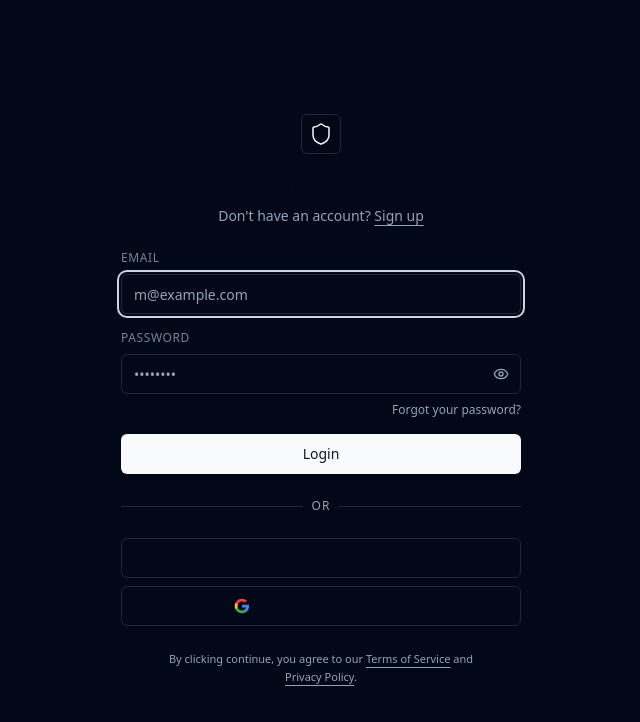
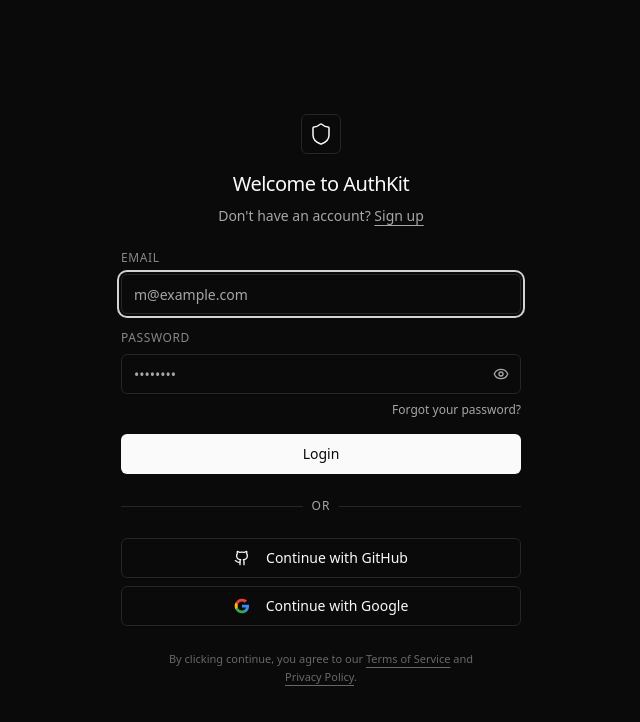
Before and after one commit to yousefbustamiii/AuthKit, a React (Vite) app in the folder client/web/: page /login in a window 1280 px wide. Shown: the top 722 px of the page, without its empty margins (319-959 px from the left). Built offline with nearby package versions, Linux system fonts and the light colour scheme; no server answers.

Commit message:
UI Consistency Update

```diff
--- a/client/web/src/components/shared/oauth_buttons.tsx
+++ b/client/web/src/components/shared/oauth_buttons.tsx
@@ -44,7 +44,7 @@
     <Button
       type="button"
       variant="outline"
-      className="w-full"
+      className="w-full text-foreground"
       onClick={handle_click}
       disabled={loading}
     >
@@ -71,7 +71,7 @@
     <Button
       type="button"
       variant="outline"
-      className="w-full"
+      className="w-full text-foreground"
       onClick={handle_click}
       disabled={loading}
     >
--- a/client/web/src/index.css
+++ b/client/web/src/index.css
@@ -27,25 +27,25 @@
   }
 
   .dark {
-    --background: 222.2 84% 4.9%;
-    --foreground: 210 40% 98%;
-    --card: 222.2 84% 4.9%;
-    --card-foreground: 210 40% 98%;
-    --popover: 222.2 84% 4.9%;
-    --popover-foreground: 210 40% 98%;
-    --primary: 210 40% 98%;
-    --primary-foreground: 222.2 47.4% 11.2%;
-    --secondary: 217.2 32.6% 17.5%;
-    --secondary-foreground: 210 40% 98%;
-    --muted: 217.2 32.6% 17.5%;
-    --muted-foreground: 215 20.2% 65.1%;
-    --accent: 217.2 32.6% 17.5%;
-    --accent-foreground: 210 40% 98%;
+    --background: 0 0% 4%;
+    --foreground: 0 0% 98%;
+    --card: 0 0% 4%;
+    --card-foreground: 0 0% 98%;
+    --popover: 0 0% 4%;
+    --popover-foreground: 0 0% 98%;
+    --primary: 0 0% 98%;
+    --primary-foreground: 0 0% 4%;
+    --secondary: 0 0% 12%;
+    --secondary-foreground: 0 0% 98%;
+    --muted: 0 0% 12%;
+    --muted-foreground: 0 0% 65%;
+    --accent: 0 0% 12%;
+    --accent-foreground: 0 0% 98%;
     --destructive: 0 62.8% 30.6%;
-    --destructive-foreground: 210 40% 98%;
-    --border: 217.2 32.6% 17.5%;
-    --input: 217.2 32.6% 17.5%;
-    --ring: 212.7 26.8% 83.9%;
+    --destructive-foreground: 0 0% 98%;
+    --border: 0 0% 15%;
+    --input: 0 0% 15%;
+    --ring: 0 0% 83%;
   }
 }
 
--- a/client/web/src/pages/login/login_page.tsx
+++ b/client/web/src/pages/login/login_page.tsx
@@ -44,10 +44,10 @@
         <div className="flex h-10 w-10 items-center justify-center rounded-md border bg-background mb-2">
           <Shield className="h-6 w-6 text-foreground" strokeWidth={1.5} />
         </div>
-        <h1 className="text-xl font-medium tracking-tight">Welcome to AuthKit</h1>
+        <h1 className="text-xl font-medium tracking-tight text-foreground">Welcome to AuthKit</h1>
         <p className="text-sm text-muted-foreground">
           Don&apos;t have an account?{' '}
-          <Link to={ROUTES.SIGNUP} className="underline underline-offset-4 font-medium hover:text-foreground">
+          <Link to={ROUTES.SIGNUP} className="underline underline-offset-4 font-medium hover:text-foreground transition-colors">
             Sign up
           </Link>
         </p>
@@ -64,7 +64,7 @@
             onChange={(e) => set_email(e.target.value)}
             required
             autoComplete="email"
-            className="h-10"
+            className="h-10 bg-background text-foreground"
             autoFocus
           />
         </div>
@@ -81,7 +81,7 @@
               onChange={(e) => set_password(e.target.value)}
               required
               autoComplete="current-password"
-              className="h-10 pr-10"
+              className="h-10 pr-10 bg-background text-foreground"
             />
             <button
               type="button"
@@ -104,14 +104,14 @@
 
         <ErrorAlert message={error} />
 
-        <Button type="submit" className="w-full h-10 font-medium" disabled={loading}>
+        <Button type="submit" className="w-full h-10 font-medium bg-primary text-primary-foreground hover:bg-primary/90" disabled={loading}>
           {loading ? <LoadingSpinner size="sm" className="mr-2" /> : "Login"}
         </Button>
       </form>
 
       <div className="relative">
         <div className="absolute inset-0 flex items-center">
-          <span className="w-full border-t" />
+          <span className="w-full border-t border-border" />
         </div>
         <div className="relative flex justify-center text-xs uppercase">
           <span className="bg-background px-2 text-muted-foreground font-medium tracking-widest">Or</span>
@@ -123,7 +123,7 @@
         <GoogleOAuthButton />
       </div>
 
-      <p className="px-8 text-center text-[11px] leading-relaxed text-muted-foreground">
+      <p className="px-8 text-center text-[11px] leading-relaxed text-muted-foreground/60">
         By clicking continue, you agree to our{' '}
         <a href="#" className="underline underline-offset-4 hover:text-foreground">
           Terms of Service
--- a/client/web/src/pages/otp/otp_page.tsx
+++ b/client/web/src/pages/otp/otp_page.tsx
@@ -1,6 +1,6 @@
 import { useEffect, useRef, useState } from 'react'
 import { Navigate, useLocation, useNavigate } from 'react-router-dom'
-import { Card, CardContent, CardDescription, CardHeader, CardTitle } from '@/components/ui/card'
+import { Shield } from 'lucide-react'
 import { Button } from '@/components/ui/button'
 import {
   InputOTP,
@@ -121,9 +121,6 @@
 
   const handle_otp_change = (value: string) => {
     set_otp(value)
-    if (value.length === 6) {
-      submit_otp(value)
-    }
   }
 
   const handle_resend = async () => {
@@ -153,12 +150,18 @@
   }
 
   return (
-    <Card className="shadow-sm">
-      <CardHeader className="space-y-1 pb-4 text-center">
-        <CardTitle className="text-2xl font-semibold">{config.title}</CardTitle>
-        <CardDescription>{config.description(email)}</CardDescription>
-      </CardHeader>
-      <CardContent className="space-y-6">
+    <div className="flex flex-col gap-6">
+      <div className="flex flex-col items-center gap-2 text-center">
+        <div className="flex h-10 w-10 items-center justify-center rounded-md border bg-background mb-2">
+          <Shield className="h-6 w-6 text-foreground" strokeWidth={1.5} />
+        </div>
+        <h1 className="text-xl font-medium tracking-tight text-foreground">{config.title}</h1>
+        <p className="text-sm text-muted-foreground leading-relaxed">
+          {config.description(email)}
+        </p>
+      </div>
+
+      <div className="flex flex-col gap-6">
         <div className="flex justify-center">
           <InputOTP
             maxLength={6}
@@ -180,12 +183,11 @@
         <ErrorAlert message={error} />
 
         <Button
-          className="w-full"
+          className="w-full h-10 font-medium bg-primary text-primary-foreground hover:bg-primary/90"
           onClick={() => submit_otp(otp)}
           disabled={loading || otp.length < 6}
         >
-          {loading && <LoadingSpinner size="sm" className="mr-2 text-primary-foreground" />}
-          Verify
+          {loading ? <LoadingSpinner size="sm" className="mr-2" /> : "Verify"}
         </Button>
 
         <div className="space-y-1.5 text-center text-sm text-muted-foreground">
@@ -195,7 +197,7 @@
               type="button"
               onClick={handle_resend}
               disabled={cooldown > 0}
-              className="font-medium text-foreground underline-offset-4 hover:underline disabled:cursor-not-allowed disabled:opacity-50"
+              className="font-medium text-foreground underline-offset-4 hover:underline disabled:cursor-not-allowed transition-colors disabled:opacity-50"
             >
               {cooldown > 0 ? `Resend in ${cooldown}s` : 'Resend'}
             </button>
@@ -204,7 +206,7 @@
             <p className="text-xs text-destructive">{resend_error}</p>
           )}
         </div>
-      </CardContent>
-    </Card>
+      </div>
+    </div>
   )
 }
--- a/client/web/src/pages/password_reset/password_reset_verify_page.tsx
+++ b/client/web/src/pages/password_reset/password_reset_verify_page.tsx
@@ -1,6 +1,6 @@
 import { useState } from 'react'
 import { Navigate, useLocation, useNavigate } from 'react-router-dom'
-import { Card, CardContent, CardDescription, CardHeader, CardTitle } from '@/components/ui/card'
+import { Shield } from 'lucide-react'
 import { Button } from '@/components/ui/button'
 import { InputOTP, InputOTPGroup, InputOTPSlot } from '@/components/ui/input-otp'
 import { ErrorAlert } from '@/components/shared/error_alert'
@@ -42,20 +42,21 @@
 
   const handle_otp_change = (value: string) => {
     set_otp(value)
-    if (value.length === 6) {
-      submit_otp(value)
-    }
   }
 
   return (
-    <Card className="shadow-sm">
-      <CardHeader className="space-y-1 pb-4 text-center">
-        <CardTitle className="text-2xl font-semibold">Enter reset code</CardTitle>
-        <CardDescription>
+    <div className="flex flex-col gap-6">
+      <div className="flex flex-col items-center gap-2 text-center">
+        <div className="flex h-10 w-10 items-center justify-center rounded-md border bg-background mb-2">
+          <Shield className="h-6 w-6 text-foreground" strokeWidth={1.5} />
+        </div>
+        <h1 className="text-xl font-medium tracking-tight text-foreground">Enter reset code</h1>
+        <p className="text-sm text-muted-foreground leading-relaxed">
           We sent a 6-digit code to <span className="font-medium text-foreground">{email}</span>
-        </CardDescription>
-      </CardHeader>
-      <CardContent className="space-y-6">
+        </p>
+      </div>
+
+      <div className="flex flex-col gap-6">
         <div className="flex justify-center">
           <InputOTP
             maxLength={6}
@@ -77,14 +78,13 @@
         <ErrorAlert message={error} />
 
         <Button
-          className="w-full"
+          className="w-full h-10 font-medium bg-primary text-primary-foreground hover:bg-primary/90"
           onClick={() => submit_otp(otp)}
           disabled={loading || otp.length < 6}
         >
-          {loading && <LoadingSpinner size="sm" className="mr-2 text-primary-foreground" />}
-          Verify code
+          {loading ? <LoadingSpinner size="sm" className="mr-2" /> : "Verify code"}
         </Button>
-      </CardContent>
-    </Card>
+      </div>
+    </div>
   )
 }
```
Also changed, not shown: client/web/src/pages/password_reset/password_reset_complete_page.tsx (+23 -20 lines), client/web/src/pages/password_reset/password_reset_initiate_page.tsx (+20 -19 lines), client/web/src/pages/signup/signup_page.tsx (+8 -8 lines).
